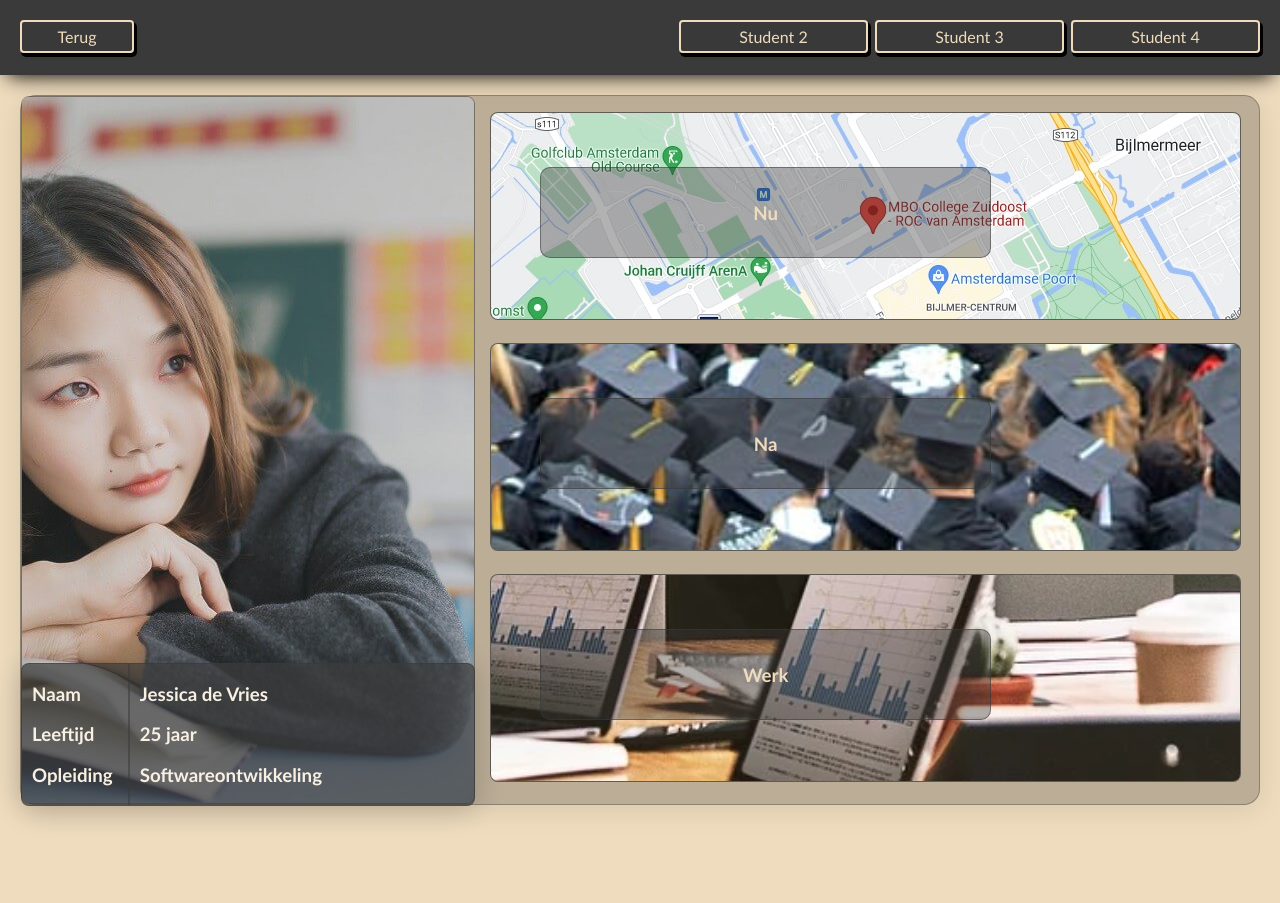
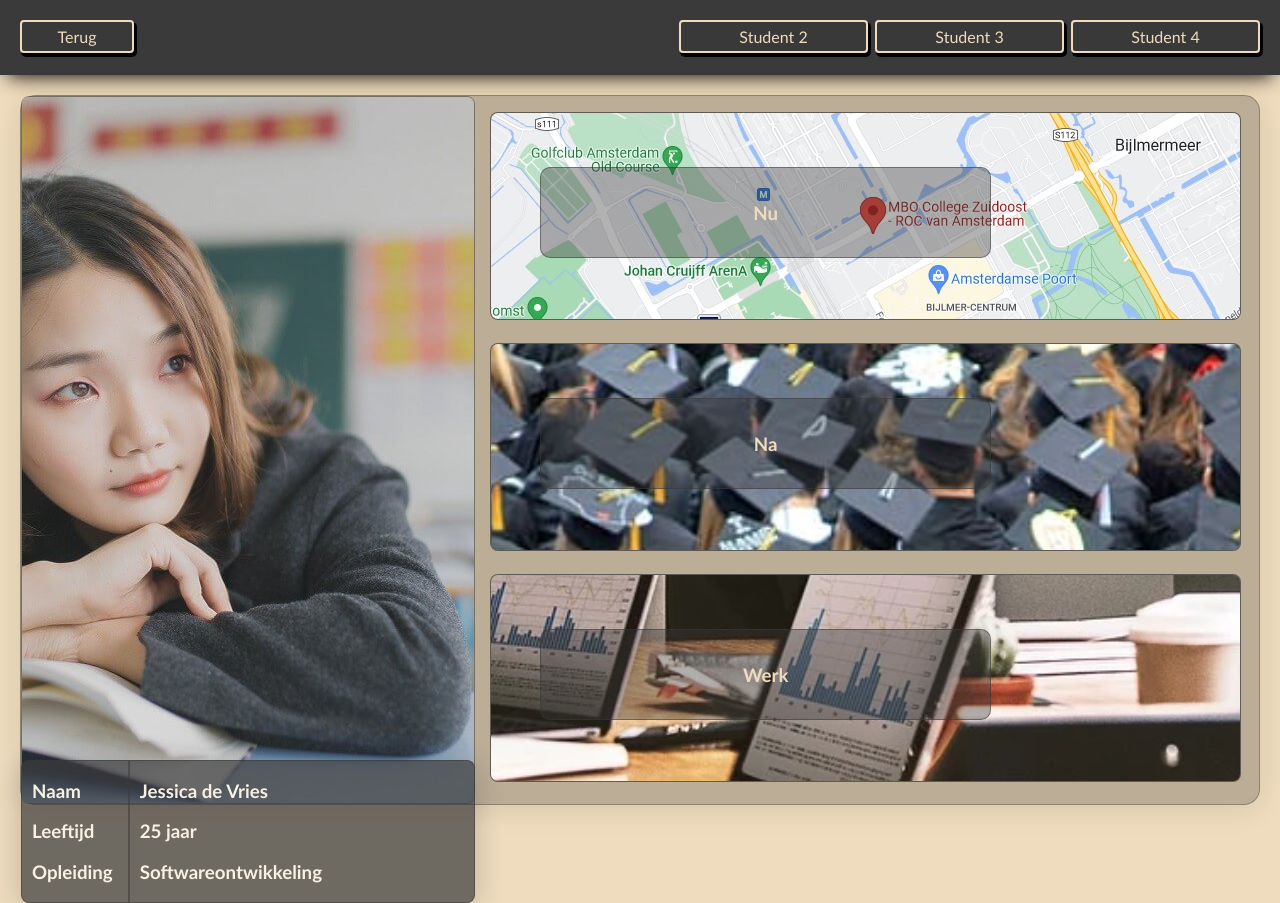
Before and after one commit to Claeymore/Claeymore.github.io, a plain HTML site: page html/student-1/student.html in a window 1280 px wide. Before the commit the page ends 825 px from the top, so only its background shows below. Drawn offline with Linux system fonts and the light colour scheme.

Commit message:
Update stylesheet,css
studenten pagina's
.text-blocks
top: 567px; > top: 664px;

```diff
--- a/CSS/StyleSheet.css
+++ b/CSS/StyleSheet.css
@@ -164,7 +164,7 @@ html {
 .text-blocks {
     position: absolute;
     padding-inline: 10px;
-    top: 567px;
+    top: 664px;
     width: 432px;
     color: #F8F0E3;
     background: #3a3a3ab4;
```
